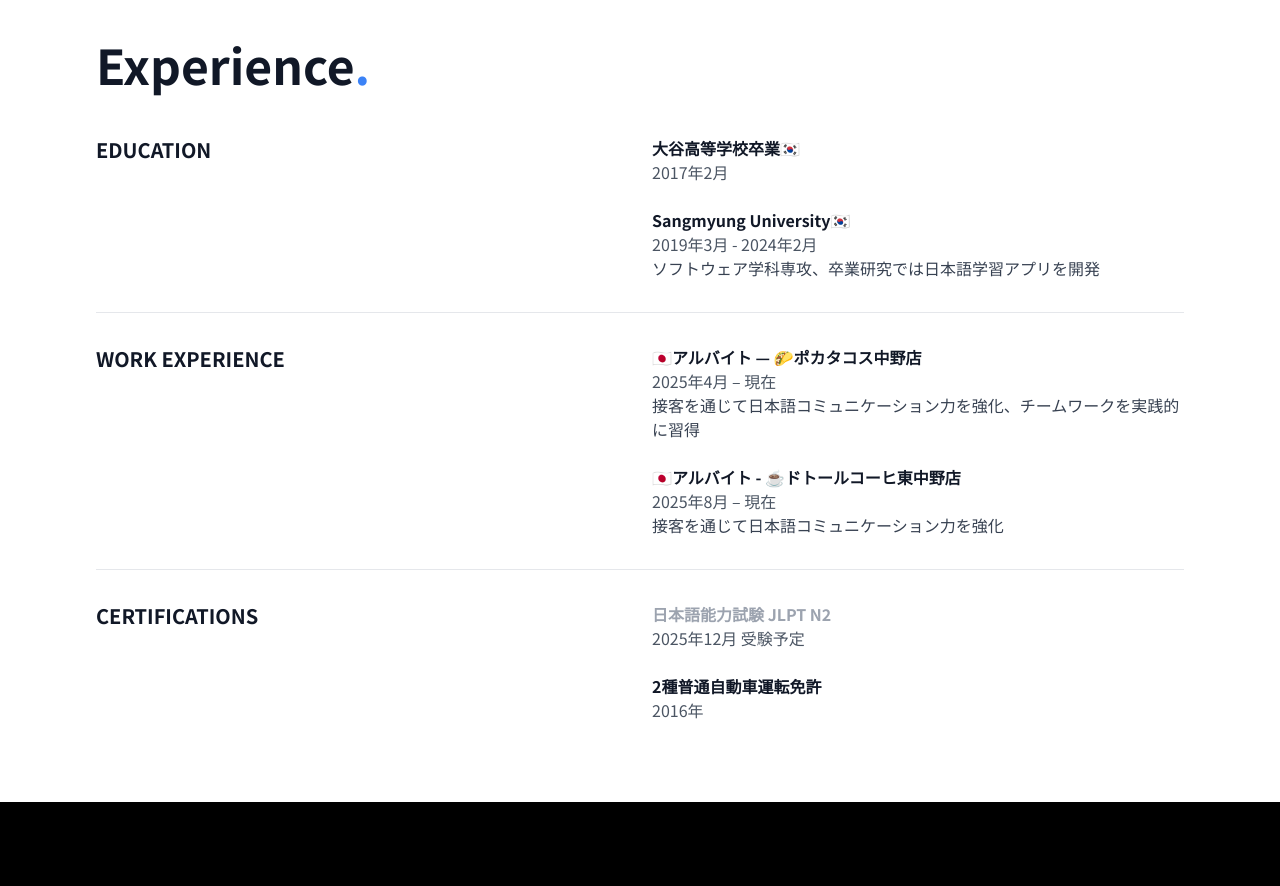
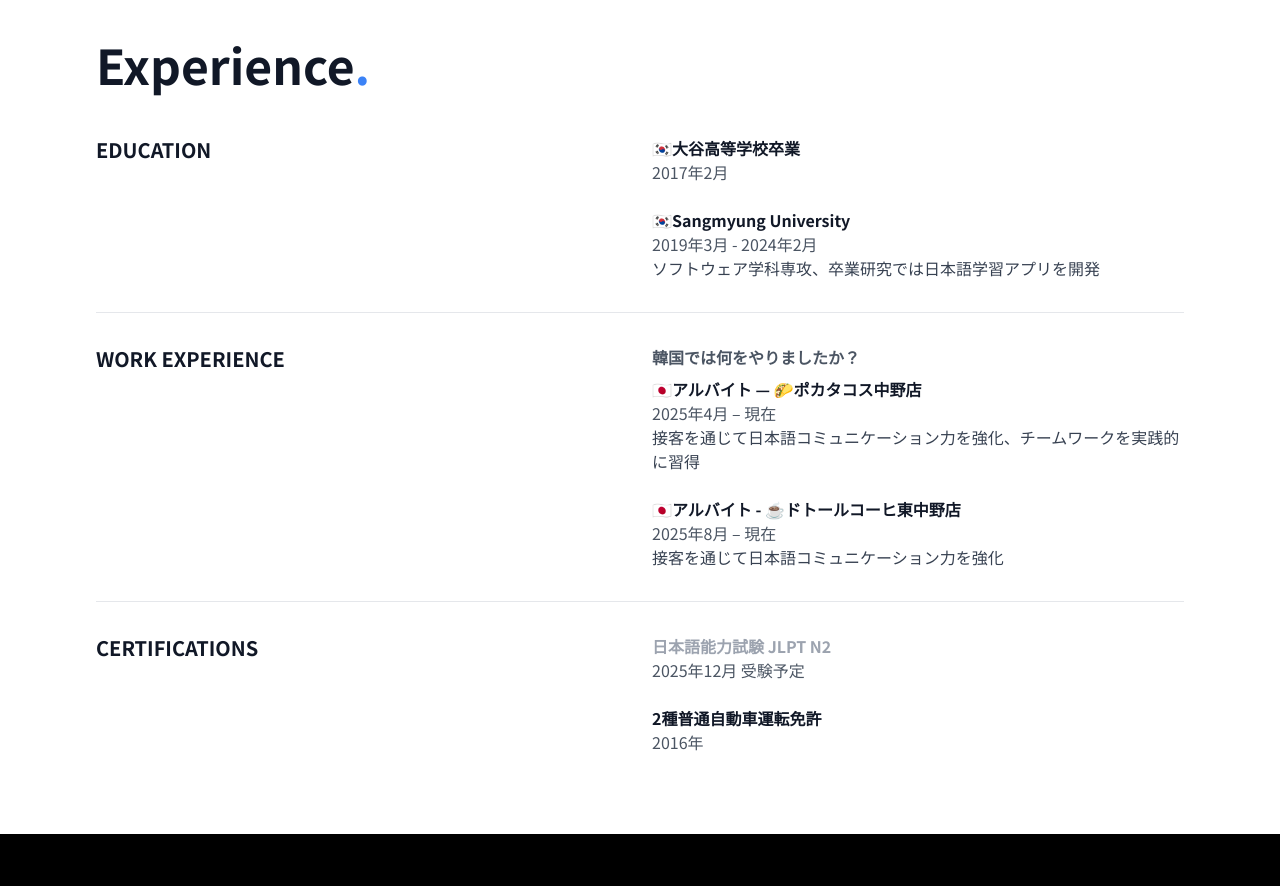
Before and after one commit to khyiao0829/Portfolio, a React (Create React App) app: page / in a window 1280 px wide. Shown: the part 2440-3326 px from the top of the page. Built offline with nearby package versions, Linux system fonts and the light colour scheme.

Commit message:
ExperienceDatail page 추가

```diff
--- a/src/components/About.js
+++ b/src/components/About.js
@@ -56,7 +56,6 @@ export default function AboutSection() {
 
       </motion.div>
 
-      {/* 오른쪽 이미지 */}
       <motion.div
         className="md:w-1/4 mt-12 md:mt-0 md:pl-16"
         initial={{ opacity: 0, x: 50 }}
@@ -64,6 +63,8 @@ export default function AboutSection() {
         viewport={{ once: false, amount: 0.3 }}
         transition={{ duration: 0.8, delay: 0.3 }}
       >
+
+        {/* 프로필 사진 */}
         <img
           src="/profile.png"
           alt="Profile"
--- a/src/components/Experience.jsx
+++ b/src/components/Experience.jsx
@@ -32,11 +32,11 @@ export default function ExperienceSection() {
           </div>
           <div className="space-y-6">
             <div>
-              <p className="font-semibold">大谷高等学校卒業🇰🇷</p>
+              <p className="font-semibold">🇰🇷大谷高等学校卒業</p>
               <p className="text-gray-600">2017年2月</p>
             </div>
             <div>
-              <p className="font-semibold">Sangmyung University🇰🇷</p>
+              <p className="font-semibold">🇰🇷Sangmyung University</p>
               <p className="text-gray-600">2019年3月 - 2024年2月</p>
               <p className="text-gray-700">
                 ソフトウェア学科専攻、卒業研究では日本語学習アプリを開発
@@ -52,6 +52,7 @@ export default function ExperienceSection() {
           </div>
           <div className="space-y-6">
             <div>
+              <p className="font-semibold text-gray-600 mb-2">韓国では何をやりましたか？</p>
               <p className="font-semibold">🇯🇵アルバイト — 🌮ポカタコス中野店</p>
               <p className="text-gray-600">2025年4月 – 現在</p>
               <p className="text-gray-700">
```
Also changed, not shown: src/components/ExperienceDetail.jsx (added), 1 other file (tests, documents, lock files or other folders).
